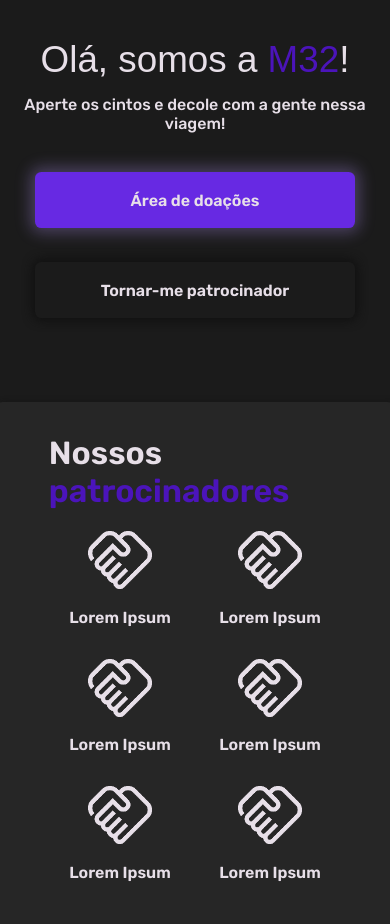
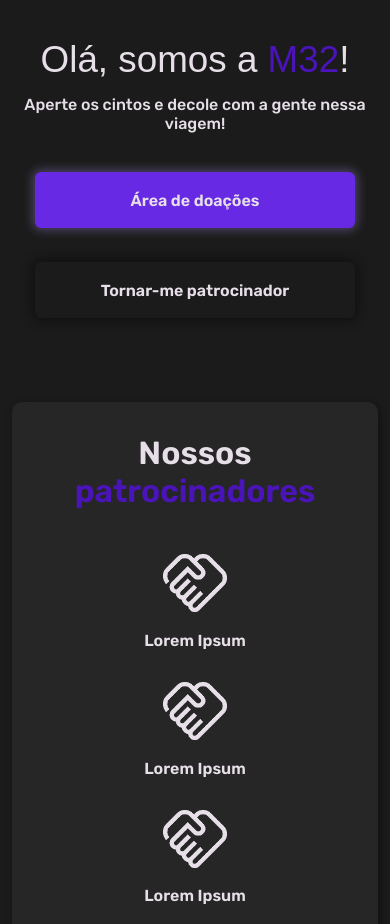
Before and after one commit to pietro-ferrarezi/Hurricanes, a website: page Front/views/index.html in a window 390 px wide. Shown: the top 924 px of the page. Drawn offline with Linux system fonts and the light colour scheme; files that its build step writes are made by us from their sources; files whose address does not match are found by name; a web font is replaced by a local one.

Commit message:
Responsividade sponsor-card

```diff
--- a/Front/public/style.css
+++ b/Front/public/style.css
@@ -106,7 +106,7 @@ body {
 
 .primary-button {
     background-color: var(--highlight1);
-    box-shadow: 0 0 15px 5px var(--glow);
+    box-shadow: 0 0 10px 3px var(--glow);
 }
 .primary-button:hover {
     background-color: var(--highlight2);
@@ -302,6 +302,12 @@ body {
     height: auto;
 }
 
+@media (max-width: 1195px) {
+    .sponsor-card {
+        width: max-content;
+    }
+}
+
 @media (max-width: 680px) {
     .x-title-size {
         font-size: var(--x-title-textsize-small);
@@ -324,4 +330,12 @@ body {
     .sponsor-logo {
         width: 70px;
     }
+    .sponsor-card {
+        width: 65vw;
+    }
+    .sponsor-card .title {
+        margin-bottom: 3vh;
+        width: 100%;
+        text-align: center ;
+    }
 }
```
